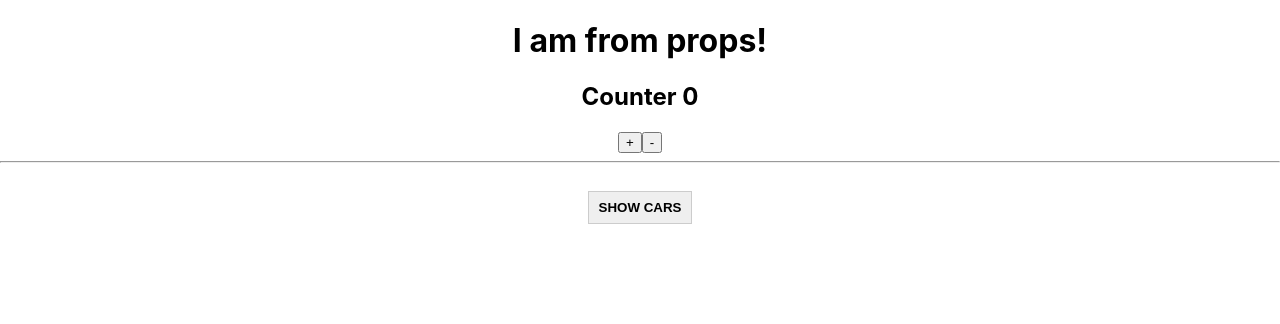
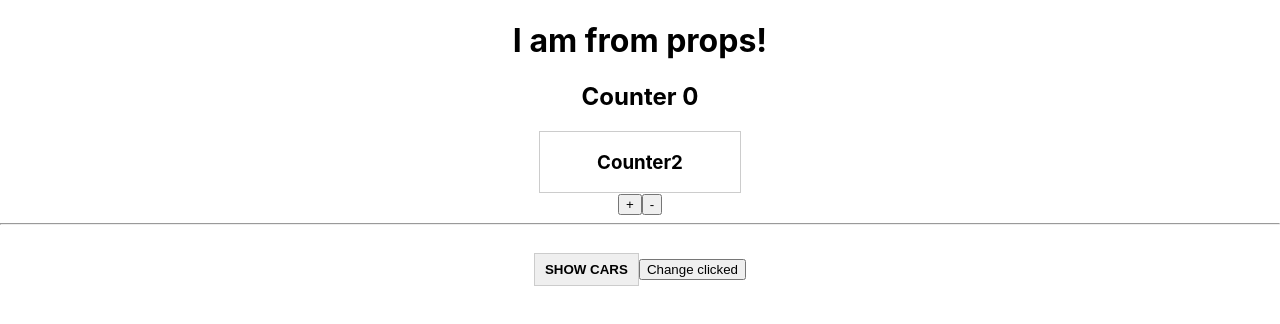
Before and after one commit to Izalia-b/React, a React app: page / in a window 1280 px wide. Shown: the top 324 px of the page. Built offline with nearby package versions, Linux system fonts and the light colour scheme.

Commit message:
block5-15

```diff
--- a/src/App.js
+++ b/src/App.js
@@ -3,6 +3,8 @@
 import Car from './car/car';
 import ErrorBoundery from './ErrorBoundery/ErrorBoundery';
 import Counter from './Counter/Counter';
+
+export const ClickedContext = React.createContext(false)
 
 class App extends Component{
 
@@ -17,6 +19,7 @@
       ],
       pageTitel:"React component",
       showCars : false,
+      clicked: false,
     }
   }
 
@@ -77,9 +80,18 @@
       <div style= {divStyle}>
         {/* <h1>{this.state.pageTitel}</h1> */}
         <h1>{this.props.title}</h1>
-        <Counter/>
+
+      <ClickedContext.Provider value={this.state.clicked}>
+      <Counter />
+      </ClickedContext.Provider>
+
         <hr/>
         <button  style={{marginTop:20}}className={'AppButton'} onClick ={this.toogleCarsHandler}>Show cars</button>
+        <button onClick = { ()=>
+        this.setState(
+          {clicked: true}
+        )
+        }> Change clicked </button>
         <div style ={{
           width: 400,
           margin: 'auto',
--- a/src/Counter/Counter.js
+++ b/src/Counter/Counter.js
@@ -1,6 +1,6 @@
 import React,{Component} from 'react';
 import Auxiliary from '../hoc/Auxiliary';
-
+import Counter2 from '../Counter2/Counter2';
 export default class Counter extends Component{
 
     state={
@@ -11,6 +11,7 @@
         return(
         <Auxiliary>
             <h2>Counter {this.state.counter}</h2>
+            < Counter2 />
             <button onClick ={()=>{
                 this.setState((prevState)=>{
                     return{
--- /dev/null
+++ b/src/Counter2/Counter2.js
@@ -0,0 +1,18 @@
+import React,{Component} from 'react';
+import {ClickedContext} from '../App';
+
+export default (props) =>{
+    return(
+        <div style = {{
+            margin:'0 auto',
+            border: '1px solid #ccc',
+            width:200
+        }}>
+            <h3>Counter2</h3>
+            <ClickedContext.Consumer>
+                {clicked => clicked ? <p>Cliked</p> : null }
+            </ClickedContext.Consumer>
+
+        </div>
+    )
+}
```
